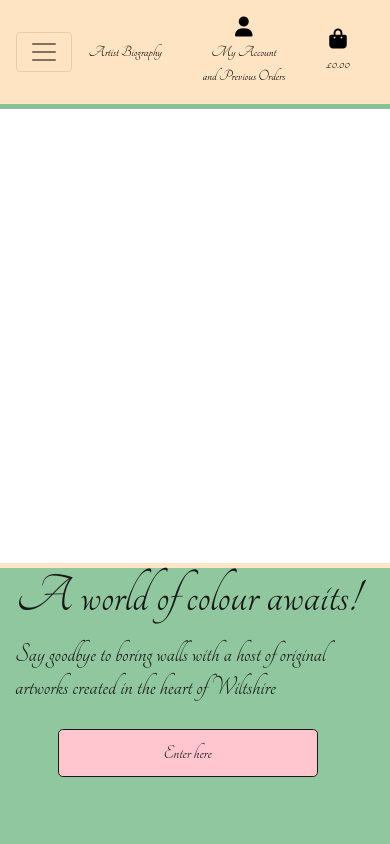
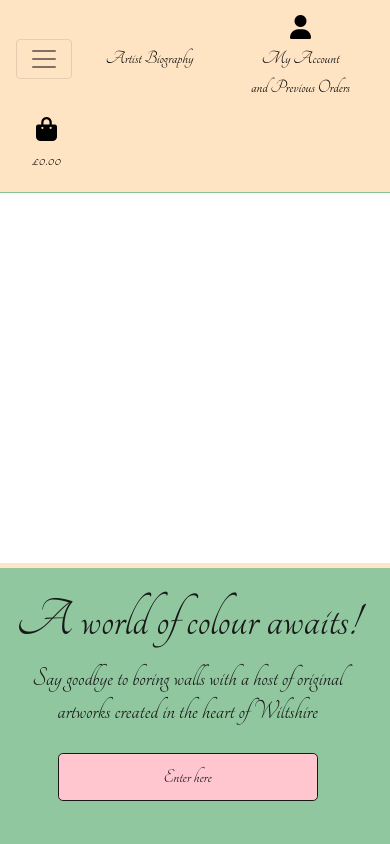
Before and after one commit to TLC-1990/milestone-4, a Django app: page / in a window 390 px wide. Run offline with Django 3.2, Linux system fonts and the light colour scheme; some libraries are stand-ins or nearby versions.

Commit message:
commit ahead of meeting, fix header padding issue on homepage and navbar collapse bug on smaller screens

```diff
--- a/home/templates/home/index.html
+++ b/home/templates/home/index.html
@@ -15,10 +15,11 @@
 <div class="container-fluid colour-block">
     <div class="row h-100 w-100">
         <div class="col-12 pb-5 d-flex justify-content-center align-items-center h-100 homepage-text">
-            <h1 class="display-4 logo-font text-black">
+            <h2 class="logo-font display-4 text-black pt-5">
                 A world of colour awaits!
-            </h1>
-            <h3 class="logo-font text-black"> Say goodbye to boring walls with a host of original artworks created in
+            </h2>
+            <h3 class="logo-font text-black text-center"> Say goodbye to boring walls with a host of original artworks
+                created in
                 the heart of Wiltshire </h3>
             <div class="my-3">
                 <h4>
--- a/products/templates/products/product_detail.html
+++ b/products/templates/products/product_detail.html
@@ -28,7 +28,7 @@
         </div>
         <div class="col col-md-6 col-lg-4">
             <div class="product-details-container mb-5 mt-mb-5">
-                <p class="mb-0 text-black detail">{{ product.name }}</p>
+                <p class="mb-0 text-black detail"><strong> {{ product.name }} </strong></p>
                 <p class="lead mb-0 text-left font-weight-bold text-black detail"> £{{ product.price }}</p>
                 <p class="mt-3 text-black detail">{{ product.description }}</p>
                 <p class="mt-3 text-black detail"><em>{{ product.material }} </em></p>
--- a/static/css/base.css
+++ b/static/css/base.css
@@ -8,7 +8,7 @@ body {
     height: calc(100vh - 164px);
     color: bisque;
     font-family: "Tangerine", cursive;
-    font-size: 1rem;
+    font-size: 1.2rem;
 }
 
 
@@ -54,7 +54,7 @@ body {
 
 .navbar.navbar-light {
     background-color: bisque !important;
-    border-bottom: 5px solid #86c295 !important;
+    border-bottom: 1.5px solid #86c295 !important;
 }
 
 .enter-shop-button {
@@ -84,7 +84,7 @@ body {
     top: 0;
     left: 0;
     position: fixed;
-    background: bisque;
+    background: rgb(213, 243, 215);
     z-index: -1;
 }
 
@@ -127,11 +127,9 @@ body {
 }
 
 @media (max-width: 991px) {
-    .header-container {
-        padding-top: 116px;
-    }
+
 
     body {
-        height: calc(100vh - 116px);
+        padding-top: 164px;
     }
 }
--- a/templates/base.html
+++ b/templates/base.html
@@ -64,7 +64,7 @@
                             aria-haspopup="true" aria-expanded="false">
                             <div class="text-center">
                                 <div><i class="fas fa-user fa-lg"></i></div>
-                                <p class="my-0">My Account and Previous Orders</p>
+                                <p class="my-0">Account & Orders</p>
                             </div>
                         </a>
                         <div class="dropdown-menu border-0" aria-labelledby="user-options">
```
